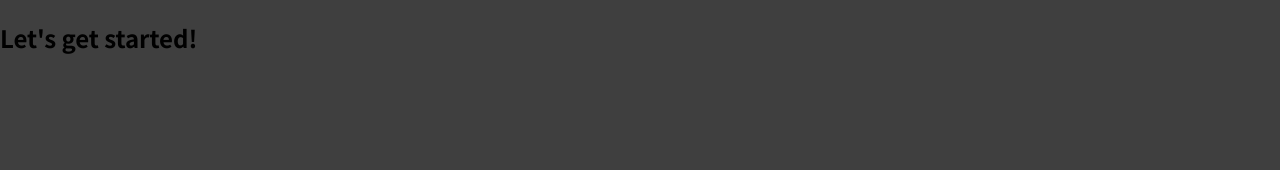
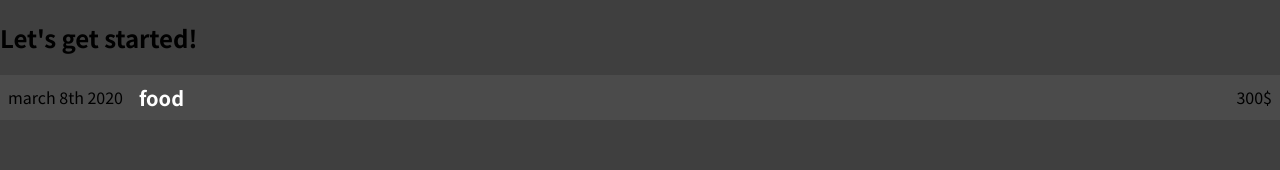
Before and after one commit to raneem74/react-expense-tracker, a React (Create React App) app: page / in a window 1280 px wide. Shown: the top 170 px of the page. Built offline with nearby package versions, Linux system fonts and the light colour scheme.

Commit message:
feat: add card component

```diff
--- a/src/App.js
+++ b/src/App.js
@@ -1,7 +1,10 @@
+import ExpenseItem from "./components/Expenses/ExpensesItem";
+
 function App() {
   return (
     <div>
       <h2>Let's get started!</h2>
+      <ExpenseItem />
     </div>
   );
 }
--- /dev/null
+++ b/src/components/Core/Card.jsx
@@ -0,0 +1,9 @@
+import './Card.module.css';
+
+const Card = (props) => {
+    const classes = 'card ' + props.className;
+
+    return <div className={classes}>{props.children}</div>;
+};
+
+export default Card;
--- /dev/null
+++ b/src/components/Core/Card.module.css
@@ -0,0 +1,4 @@
+.card {
+    border-radius: 12px;
+    box-shadow: 0 1px 8px rgba(0, 0, 0, 0.25);
+}
--- /dev/null
+++ b/src/components/Expenses/ExpensesItem.css
@@ -0,0 +1,54 @@
+.expense-item {
+    display: flex;
+    justify-content: space-between;
+    align-items: center;
+    padding: 0.5rem;
+    margin: 1rem 0;
+    background-color: #4b4b4b;
+}
+
+.expense-item__description {
+    display: flex;
+    flex-direction: column;
+    gap: 1rem;
+    align-items: flex-end;
+    flex-flow: column-reverse;
+    justify-content: flex-start;
+    flex: 1;
+}
+
+.expense-item h2 {
+    color: #3a3a3a;
+    font-size: 1rem;
+    flex: 1;
+    margin: 0 1rem;
+    color: white;
+}
+
+.expense-item__price {
+    font-size: 1rem;
+    font-weight: bold;
+    color: white;
+    background-color: #40005d;
+    border: 1px solid white;
+    padding: 0.5rem;
+    border-radius: 12px;
+}
+
+@media (min-width: 580px) {
+    .expense-item__description {
+        flex-direction: row;
+        align-items: center;
+        justify-content: flex-start;
+        flex: 1;
+    }
+
+    .expense-item__description h2 {
+        font-size: 1.25rem;
+    }
+
+    .expense-item__price {
+        font-size: 1.25rem;
+        padding: 0.5rem 1.5rem;
+    }
+}
--- /dev/null
+++ b/src/components/Expenses/ExpensesItem.js
@@ -0,0 +1,16 @@
+import Card from '../Core/Card';
+import './ExpensesItem.css';
+
+export default function ExpenseItem() {
+  return (
+    <Card className='expense-item'>
+      <div>march 8th 2020</div>
+      <div className='expense-item__description'>
+        <h2>
+          food
+        </h2>
+        <div className='expense-item__Price'>300$</div>
+      </div>
+    </Card>
+  )
+}
```
Also changed, not shown: 1 other file (tests, documents, lock files or other folders).
